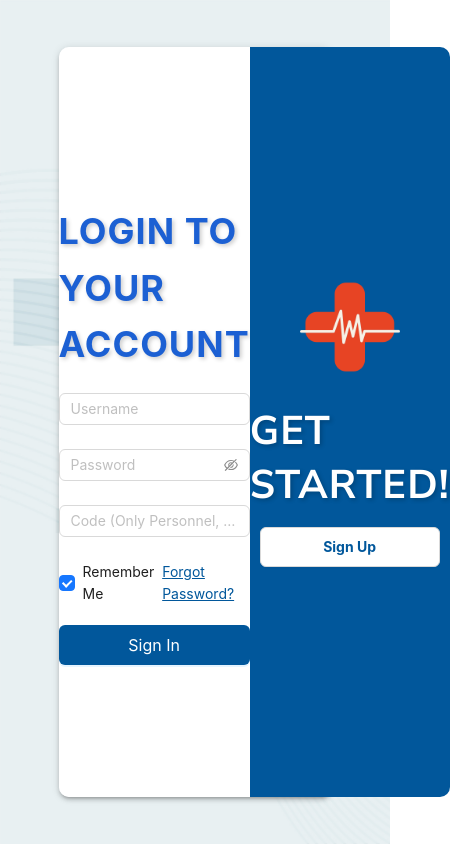
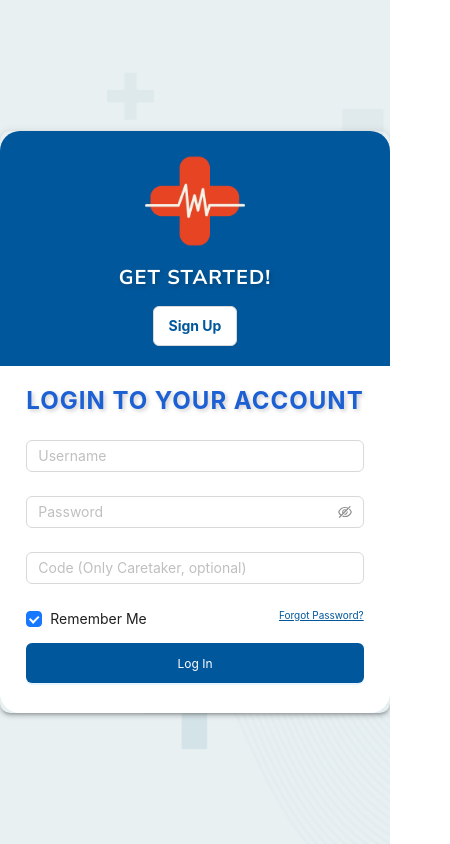
Before and after one commit to youthboo/GazeTalk, a React (Create React App) app in the folder Application/client/: page /login in a window 390 px wide. Shown: the whole page, 450 px wide, since content can reach past the window. Built offline with nearby package versions, Linux system fonts and the light colour scheme.

Commit message:
update lonin/signuo/forgotpassword

```diff
--- a/Application/client/src/login-reigister/Login/ForgotPassword.js
+++ b/Application/client/src/login-reigister/Login/ForgotPassword.js
@@ -1,12 +1,14 @@
 import React, { useState } from 'react';
 import { Form, Input, Button, message, Select } from 'antd';
 import axios from 'axios';
+import { useNavigate } from 'react-router-dom';
 import styles from './ForgotPassword.module.css';
 
 const { Option } = Select;
 
 const ForgotPassword = () => {
     const [loading, setLoading] = useState(false);
+    const navigate = useNavigate();
 
     const onFinish = async (values) => {
         const { email, userType } = values;
@@ -21,15 +23,22 @@ const ForgotPassword = () => {
         }
     };
 
+
+
+    const closeForm = () => {
+        navigate('/');  // หรือหน้าที่คุณต้องการให้กลับไป
+    };
+
     return (
         <div className={styles.forgot_password_container}>
+            <div className={styles.form_container}>
+                {/* ย้ายปุ่มกากบาทมาไว้ข้างในกรอบฟอร์ม */}
+                <div className={styles.close_button} onClick={closeForm}>×</div>
                 <Form
                     layout="vertical"
-                className={styles.form_container}
                     onFinish={onFinish}
                 >
                     <h1>Forgot Password</h1>
-
                     <Form.Item
                         name="email"
                         label="Email"
@@ -48,14 +57,17 @@ const ForgotPassword = () => {
                     >
                         <Select placeholder="Select user type">
                             <Option value="patient">Patient</Option>
-                        <Option value="personnel">Personnel</Option>
+                            <Option value="personnel">Caretaker</Option>
                         </Select>
                     </Form.Item>
 
                     <Button type="primary" htmlType="submit" loading={loading} className={styles.green_btn}>
                         Send Reset Link
                     </Button>
+
+
                 </Form>
+            </div>
         </div>
     );
 };
--- a/Application/client/src/login-reigister/Login/ForgotPassword.module.css
+++ b/Application/client/src/login-reigister/Login/ForgotPassword.module.css
@@ -11,9 +11,9 @@
 
 /* 🌟 กล่องฟอร์มแบบ Glassmorphism */
 .form_container {
-    max-width: 70%;
+    max-width:  50%;
     width: 100%;
-    max-height: 70%;
+    max-height: 40%;
     height: 100%;
     background: rgba(255, 255, 255, 0.2); /* โปร่งใสเบาๆ */
     padding: 8%;
@@ -94,6 +94,18 @@
     transform: scale(0.97);
 }
 
+.close_button {
+    position: absolute;
+    top: 10px;
+    right: 10px;
+    font-size: 30px;
+    font-weight: bold;
+    color: #fff;
+    cursor: pointer;
+    transition: color 0.3s ease-in-out;
+}
+
+
 /* 🌟 Animation นุ่มๆ เวลาโหลด */
 @keyframes fadeIn {
     from {
--- a/Application/client/src/login-reigister/Login/Login.js
+++ b/Application/client/src/login-reigister/Login/Login.js
@@ -87,7 +87,7 @@ const Login = ({ onLogin }) => {
                             />
                         </Form.Item>
                         <Form.Item name="code">
-                            <Input placeholder="Code (Only Personnel, optional)" />
+                            <Input placeholder="Code (Only Caretaker, optional)" />
                         </Form.Item>
                         <div className={styles.extra_options}>
                             <Form.Item name="remember" valuePropName="checked" noStyle>
@@ -103,7 +103,7 @@ const Login = ({ onLogin }) => {
                             className={styles.green_btn}
                             loading={loading}
                         >
-                            Sign In
+                            Log In
                         </Button>
                     </Form>
                 </div>
--- a/Application/client/src/login-reigister/Login/Login.module.css
+++ b/Application/client/src/login-reigister/Login/Login.module.css
@@ -1,3 +1,4 @@
+/* Container หลักของหน้า Login */
 .login_container {
     width: 100%;
     min-height: 100vh;
@@ -10,6 +11,7 @@
     background-size: cover;
 }
 
+/* ฟอร์มที่ใช้สำหรับ Login */
 .login_form_container {
     width: 70%;
     height: 750px;
@@ -18,6 +20,7 @@
     box-shadow: 0px 3px 3px -2px rgb(0 0 0 / 20%), 0px 3px 4px 0px rgb(0 0 0 / 14%), 0px 1px 8px 0px rgb(0 0 0 / 12%);
 }
 
+/* ส่วนที่เป็นฝั่งซ้าย */
 .left {
     flex: 2;
     display: flex;
@@ -27,50 +30,25 @@
     background-color: white;
     border-top-left-radius: 10px;
     border-bottom-left-radius: 10px;
+
 }
 
+/* ฟอนต์สำหรับหัวข้อ */
 .form_container h1 {
     font-size: 36px;
     margin-bottom: 20px;
 }
 
-.right h1:hover {
-    transform: scale(1.05); /* ขยายเล็กน้อย */
-    transition: transform 0.3s ease-in-out; /* เพิ่ม transition */
-}
-
-/* ปรับสไตล์ของโลโก้ */
+/* โลโก้ของหน้า Login */
 .logologin {
-    width: 100px; /* กำหนดขนาดของโลโก้ */
+    width: 100px;
     height: auto;
-    display: block; /* จัดให้อยู่กึ่งกลาง */
+    display: block;
     margin-left: auto;
     margin-right: auto;
 }
 
-.forgot_password {
-    float: right;
-    color: #01579b;
-    text-decoration: underline;
-    cursor: pointer;
-}
-
-.extra_options {
-    display: flex;
-    justify-content: space-between;
-    width: 100%;
-    margin-bottom: 20px;
-}
-
-.green_btn {
-    width: 100%;
-    background-color: #01579b;
-    color: white;
-    border-radius: 5px;
-    font-size: 16px;
-    height: 40px;
-}
-
+/* ส่วนที่เป็นฝั่งขวา */
 .right {
     flex: 1;
     display: flex;
@@ -81,11 +59,24 @@
     border-top-right-radius: 10px;
     border-bottom-right-radius: 10px;
 }
+
 .right h1 {
     color: white;
     font-size: 40px;
 }
 
+/* ปุ่ม Login */
+.green_btn {
+    width: 100%;
+    background-color: #01579b;
+    color: white;
+    border-radius: 5px;
+    font-size: 16px;
+    height: 40px;
+    margin-bottom: 30px;
+}
+
+/* ปุ่มผู้ใช้ประเภท */
 .white_btn {
     width: 180px;
     background-color: white;
@@ -96,3 +87,136 @@
     font-weight: bold;
     cursor: pointer;
 }
+
+/* ฟังก์ชัน Forgot Password */
+.forgot_password {
+    float: right;
+    color: #01579b;
+    text-decoration: underline;
+    cursor: pointer;
+}
+
+.ant-btn {
+    margin-bottom: 20px; /* เพิ่มระยะห่างจากขอบล่าง */
+  }
+  a {
+    padding-bottom: 20px; /* เพิ่มระยะห่างจากขอบล่าง */
+  }
+
+@media (max-width: 1260px) {
+    .right h1 {
+        font-size: 30px;
+        margin-left: 0;
+
+    }
+}
+
+/* ปรับการแสดงผลเมื่อขนาดหน้าจอลดลง */
+@media (max-width: 1100px) {
+    .login_form_container {
+        width: 80%;
+        height: auto;
+        flex-direction: column;
+
+    }
+
+    .logologin {
+        margin-top: 20px;
+    }
+
+    .right {
+        border-bottom-left-radius: 0px;
+        border-bottom-right-radius: 0px;
+        border-top-left-radius: 20px;
+        border-top-right-radius: 20px;
+
+    }
+    .left {
+        border-bottom-left-radius: 20px;
+        border-bottom-right-radius: 20px;
+        border-top-left-radius: 0px;
+        border-top-right-radius: 0px;
+
+    }
+
+    .right h1 {
+        font-size: 30px;
+        margin-left: 0;
+
+    }
+
+    /* ทำให้ getstart อยู่ด้านบน */
+    .right {
+        flex: 1;
+        order: -1; /* ทำให้ .right อยู่ด้านบน */
+    }
+
+    .left {
+        flex: 1;
+    }
+}
+
+@media (max-width: 768px) {
+    .login_form_container {
+        width: 90%;
+    }
+
+    .left h1 {
+        font-size: 28px;
+    }
+
+    .right h1 {
+        font-size: 24px;
+    }
+
+    .form_container {
+        max-width: 300px;
+    }
+
+    .user_type_btn {
+        padding: 8px 16px;
+        font-size: 12px;
+    }
+
+    .green_btn {
+        font-size: 14px;
+    }
+
+    .forgot_password {
+        font-size: 12px;
+    }
+
+
+
+}
+
+@media (max-width: 480px) {
+    .login_form_container {
+        width: 100%;
+    }
+
+    .left h1 {
+        font-size: 24px;
+    }
+
+    .right h1 {
+        font-size: 20px;
+    }
+
+    .form_container {
+        max-width: 100%;
+    }
+
+    .white_btn {
+        width: 100%;
+    }
+
+    .green_btn {
+        font-size: 12px;
+    }
+
+    .forgot_password {
+        font-size: 10px;
+    }
+
+}
--- a/Application/client/src/login-reigister/Signup/Signup.js
+++ b/Application/client/src/login-reigister/Signup/Signup.js
@@ -128,7 +128,7 @@ const Signup = () => {
                     <h1>Welcome Back</h1>
                     <Link to="/login">
                         <Button type="default" className={styles.white_btn}>
-                            Sign in
+                            Log In
                         </Button>
                     </Link>
                 </div>
@@ -154,7 +154,7 @@ const Signup = () => {
                                 className={`${styles.user_type_btn} ${userType === 'personnel' ? styles.active : ''}`}
                                 onClick={() => handleUserTypeChange('personnel')}
                             >
-                                Personnel
+                                Caretaker
                             </button>
                         </div>
 
--- a/Application/client/src/login-reigister/Signup/Signup.module.css
+++ b/Application/client/src/login-reigister/Signup/Signup.module.css
@@ -117,3 +117,113 @@
 .modal_overlay {
     z-index: 1000;
 }
+
+@media (max-width: 1335px) {
+    .left h1 {
+        font-size: 28px;
+        margin-left: 0;
+
+    }
+}
+
+/* Media Queries สำหรับการทำให้ responsive */
+@media (max-width: 1170px) {
+    .signup_form_container {
+        width: 80%;
+        height: auto;
+        flex-direction: column;
+    }
+
+    .logologin {
+        margin-top: 20px;
+    }
+
+    .right {
+        border-bottom-left-radius: 20px;
+        border-bottom-right-radius: 20px;
+        border-top-left-radius: 0px;
+        border-top-right-radius: 0px;
+
+    }
+    .left {
+        border-bottom-left-radius: 0px;
+        border-bottom-right-radius: 0px;
+        border-top-left-radius: 20px;
+        border-top-right-radius: 20px;
+
+    }
+
+    .right {
+        padding: 10px;
+    }
+
+    .right h1 {
+        font-size: 30px;
+        margin-left: 0;
+        justify-content: center;
+    }
+}
+
+@media (max-width: 768px) {
+    .signup_form_container {
+        width: 90%;
+    }
+
+    .left h1 {
+        font-size: 28px;
+    }
+
+    .right h1 {
+        font-size: 24px;
+    }
+
+    .form_container {
+        max-width: 300px;
+    }
+
+    .user_type_btn {
+        padding: 8px 16px;
+        font-size: 12px;
+    }
+
+    .green_btn {
+        font-size: 14px;
+    }
+
+    .white_btn {
+        width: 150px;
+        font-size: 12px;
+    }
+}
+
+@media (max-width: 480px) {
+    .signup_form_container {
+        width: 100%;
+    }
+
+    .left h1 {
+        font-size: 24px;
+    }
+
+    .right h1 {
+        font-size: 20px;
+    }
+
+    .form_container {
+        max-width: 100%;
+    }
+
+    .user_type_btn {
+        padding: 6px 12px;
+        font-size: 10px;
+    }
+
+    .green_btn {
+        font-size: 12px;
+    }
+
+    .white_btn {
+        width: 120px;
+        font-size: 10px;
+    }
+}
```
Lines whose indentation alone changed are shown as unchanged.
